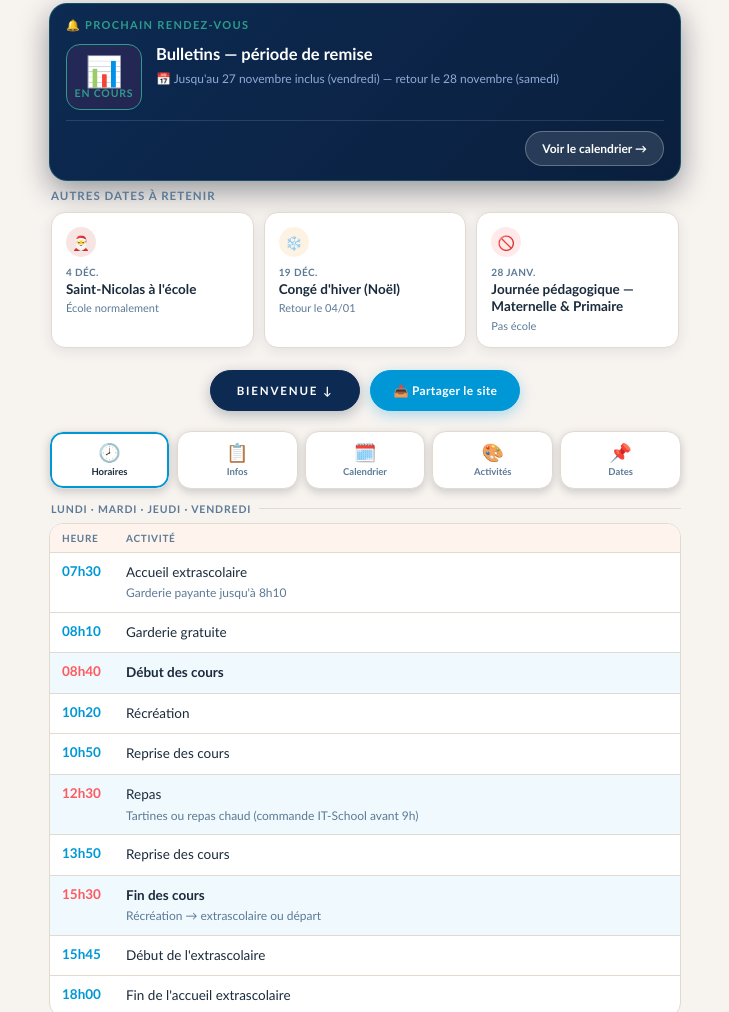
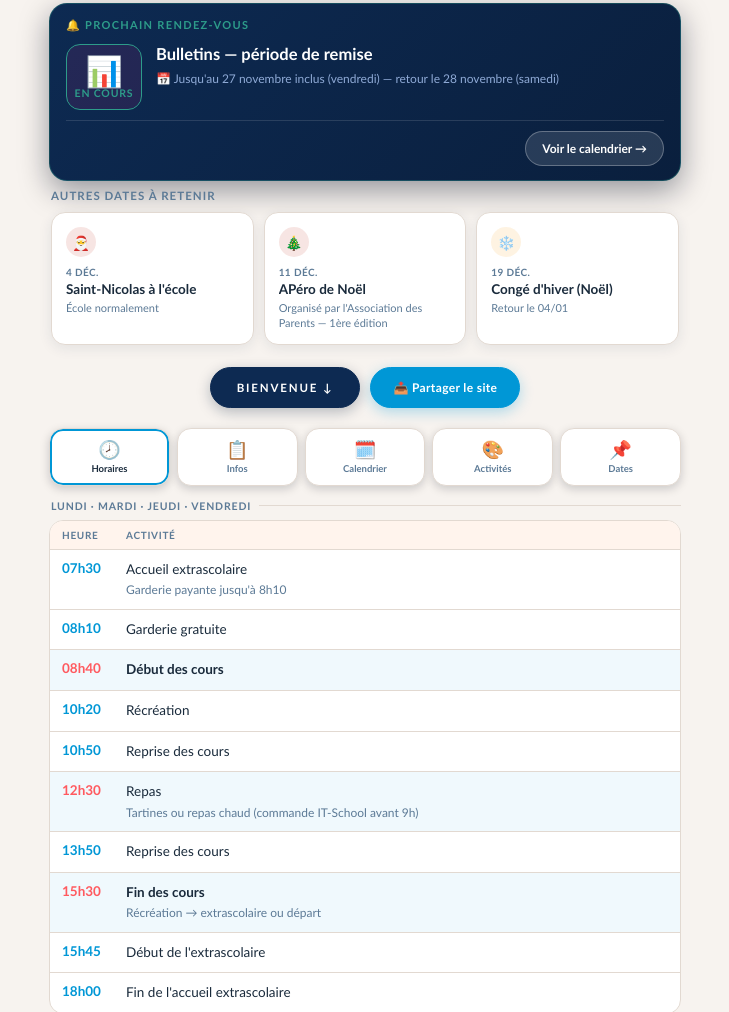
Before and after one commit to p5-2026/vera-rentree, a plain HTML site: page index.html in a window 1280 px wide. Shown: the part 972-1984 px from the top of the page, without its empty margins (275-1004 px from the left). Drawn offline with Linux system fonts and the light colour scheme.

Commit message:
Add files via upload

```diff
--- a/index.html
+++ b/index.html
@@ -758,6 +758,18 @@ const EVENTS=[
     }},
   {cat:'eval',ico:'📊',title:'Bulletins — période de remise',allDay:true,start:[2026,11,23],end:[2026,11,28],p5:true},
   {cat:'fete',ico:'🎅',title:"Saint-Nicolas à l'école",desc:'École normalement',allDay:true,start:[2026,12,4],end:[2026,12,5],p5:true},
+  {cat:'fete',ico:'🎄',title:'APéro de Noël',time:'dès 15h30',loc:"Espace arboré à l'entrée de l'école (ou sous le préau si pluie)",desc:"Organisé par l'Association des Parents — 1ère édition",allDay:true,start:[2026,12,11],end:[2026,12,12],p5:true,
+    expand:{
+      img:'affiche-noel.jpg',
+      text:"L'Association des Parents a le plaisir de vous inviter à la 1ère édition de son APéro de Noël, dès la sortie de l'école, pour démarrer le week-end dans la bonne humeur.",
+      bullets:[
+        'Boissons : vin chaud, chocolat chaud, bières de Noël et bulles',
+        'Gourmandises : biscuits et pâtisseries, hot-dogs et pain raclette…',
+        "Vente de sapins au profit des Rhétos — 1 vin chaud offert pour chaque sapin acheté",
+        'Chorale de Noël des élèves du primaire (chocolat chaud offert aux choristes)'
+      ],
+      extra:'👩‍🍳 Appel aux bénévoles : un gâteau, des biscuits de Noël ou des crêpes sont les bienvenus !'
+    }},
   {cat:'hol',ico:'❄️',title:"Congé d'hiver (Noël)",desc:'Retour le 04/01',allDay:true,start:[2026,12,19],end:[2027,1,4],p5:true},
   {cat:'pd',ico:'🚫',title:'Journée pédagogique — Maternelle & Primaire',desc:'Pas école',allDay:true,start:[2027,1,28],end:[2027,1,29],p5:true},
   {cat:'pd',ico:'🚫',title:'Journée pédagogique — Maternelle & Primaire',desc:'Pas école',allDay:true,start:[2027,1,29],end:[2027,1,30],p5:true},
@@ -1091,14 +1103,17 @@ function expandBlockHtml(ex){
     statusHtml='<div style="font-size:11.5px;font-weight:800;color:'+(isOpen?'var(--mint)':'var(--sky)')+';margin-bottom:9px">'+label+'</div>';
   }
   const bulletsHtml=(ex.bullets||[]).map(b=>'<li><span class="ico">•</span><span>'+escHtml(b)+'</span></li>').join('');
+  const btnHtml=ex.btnUrl?'<a class="ics-btn" href="'+ex.btnUrl+'" target="_blank" rel="noopener noreferrer" style="display:block;width:100%;text-align:center;box-sizing:border-box">'+escHtml(ex.btnLabel)+'</a>':'';
+  const imgHtml=ex.img?'<img src="'+ex.img+'" alt="" style="width:100%;border-radius:12px;display:block;margin:8px 0 10px" onerror="this.style.display=\'none\'">':'';
   return '<details class="hor-fold" style="margin-top:8px">'
     +'<summary style="font-size:12px;padding:10px 14px">En savoir plus ↓</summary>'
     +'<div class="hor-fold-body">'
+    +imgHtml
     +'<p style="font-size:12px;color:var(--muted);line-height:1.55;margin:8px 0 10px">'+escHtml(ex.text)+'</p>'
     +(bulletsHtml?'<ul class="il" style="margin:0 0 10px">'+bulletsHtml+'</ul>':'')
     +(ex.extra?'<p style="font-size:11.5px;color:var(--muted);margin:0 0 10px">'+escHtml(ex.extra)+'</p>':'')
     +statusHtml
-    +'<a class="ics-btn" href="'+ex.btnUrl+'" target="_blank" rel="noopener noreferrer" style="display:block;width:100%;text-align:center;box-sizing:border-box">'+escHtml(ex.btnLabel)+'</a>'
+    +btnHtml
     +'</div></details>';
 }
 
```
Also changed, not shown: affiche-noel.jpg (added).
